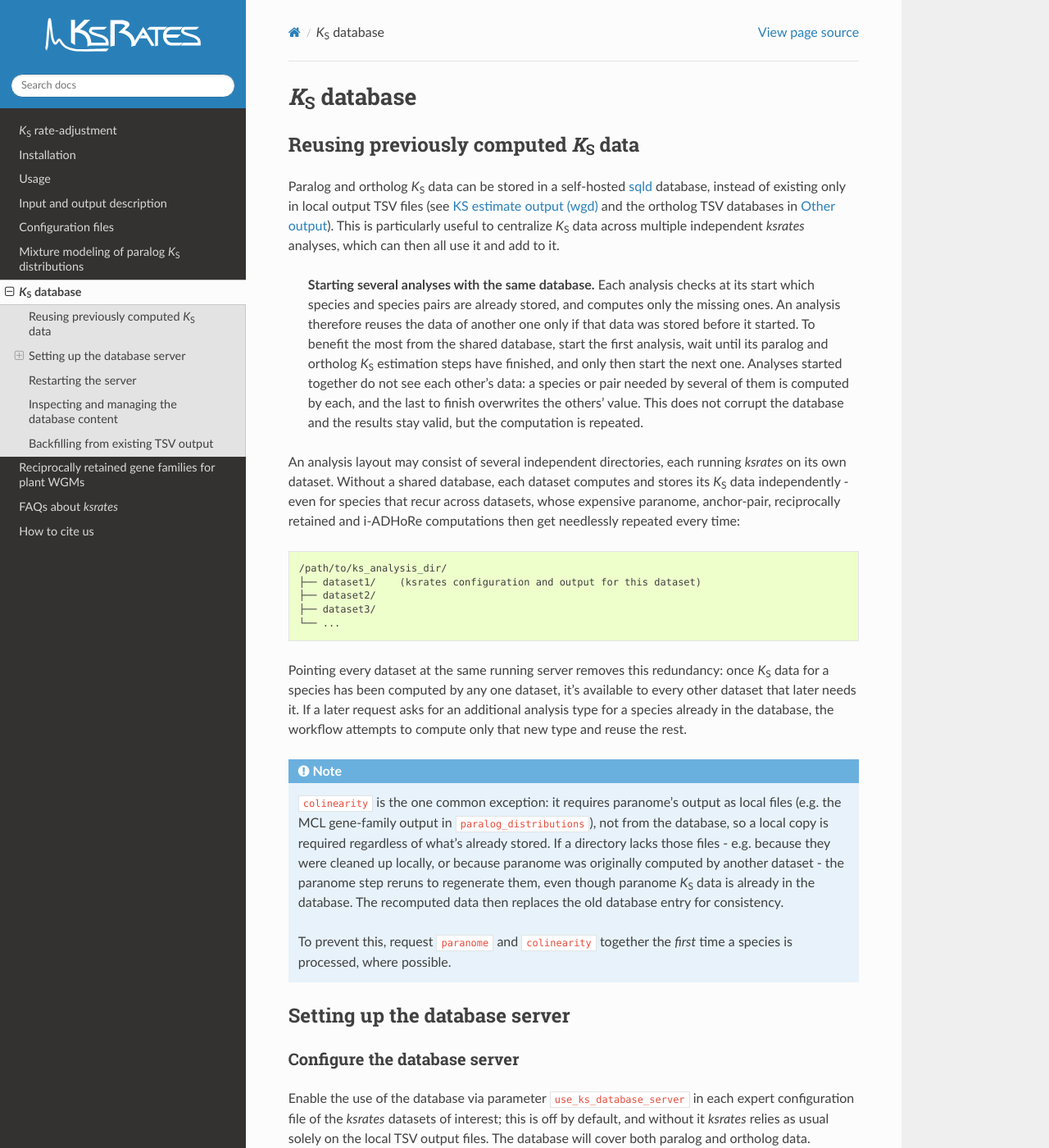
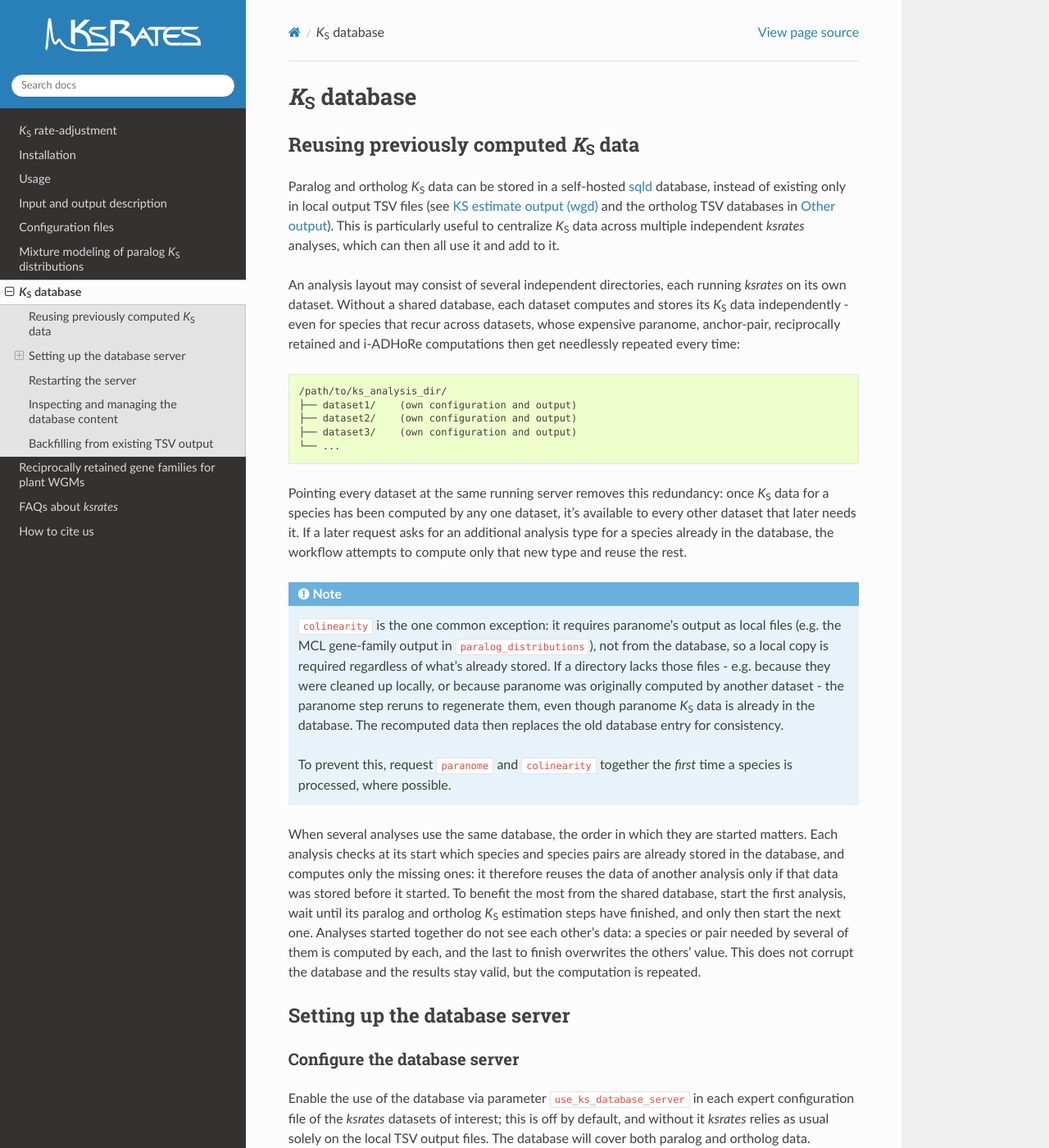
Before and after one commit to VIB-PSB/ksrates, a Sphinx documentation site: the page built from docs/ks_database.rst, in a window 1280 px wide and 1400 px high. Shown: the whole window at 82% size. Built offline with Sphinx 7.4.7 and the Read the Docs theme 3.1.0, drawn with Linux system fonts in a browser that asks for light colours; some of the changed lines change nothing that is shown.

Commit message:
Update docs: Ks database for multiple runs

```diff
--- a/docs/ks_database.rst
+++ b/docs/ks_database.rst
@@ -13,25 +13,15 @@ database, instead of existing only in local output TSV files (see :ref:`ks_estim
 This is particularly useful to centralize *K*:sub:`S` data across multiple independent *ksrates* analyses,
 which can then all use it and add to it.
 
-    .. note::
-    **Starting several analyses with the same database.** Each analysis checks at its start which species and species
-    pairs are already stored, and computes only the missing ones. An analysis therefore reuses the data of another
-    one only if that data was stored before it started. To benefit the most from the shared database, start the first
-    analysis, wait until its paralog and ortholog *K*:sub:`S` estimation steps have finished, and only then start the
-    next one. Analyses started together do not see each other's data: a species or pair needed by several of them is
-    computed by each, and the last to finish overwrites the others' value. This does not corrupt the database and the
-    results stay valid, but the computation is repeated.
-
-
 An analysis layout may consist of several independent directories, each running *ksrates* on
 its own dataset. Without a shared database, each dataset computes and stores its *K*:sub:`S` data independently -
 even for species that recur across datasets, whose expensive paranome, anchor-pair, reciprocally
 retained and i-ADHoRe computations then get needlessly repeated every time::
 
     /path/to/ks_analysis_dir/
-    ├── dataset1/    (ksrates configuration and output for this dataset)
-    ├── dataset2/
-    ├── dataset3/
+    ├── dataset1/    (own configuration and output)
+    ├── dataset2/    (own configuration and output)
+    ├── dataset3/    (own configuration and output)
     └── ...
 
 Pointing every dataset at the same running server removes this redundancy: once *K*:sub:`S` data
@@ -51,6 +41,14 @@ the workflow attempts to compute only that new type and reuse the rest.
 
     To prevent this, request ``paranome`` and ``colinearity`` together the *first* time a species is
     processed, where possible.
+
+When several analyses use the same database, the order in which they are started matters. Each analysis checks at its start
+which species and species pairs are already stored in the database, and computes only the missing ones: it therefore reuses the data of another
+analysis only if that data was stored before it started. To benefit the most from the shared database, start the first
+analysis, wait until its paralog and ortholog *K*:sub:`S` estimation steps have finished, and only then start the
+next one. Analyses started together do not see each other's data: a species or pair needed by several of them is
+computed by each, and the last to finish overwrites the others' value. This does not corrupt the database and the
+results stay valid, but the computation is repeated.
 
 
 .. _`ks_database_setup`:
```
